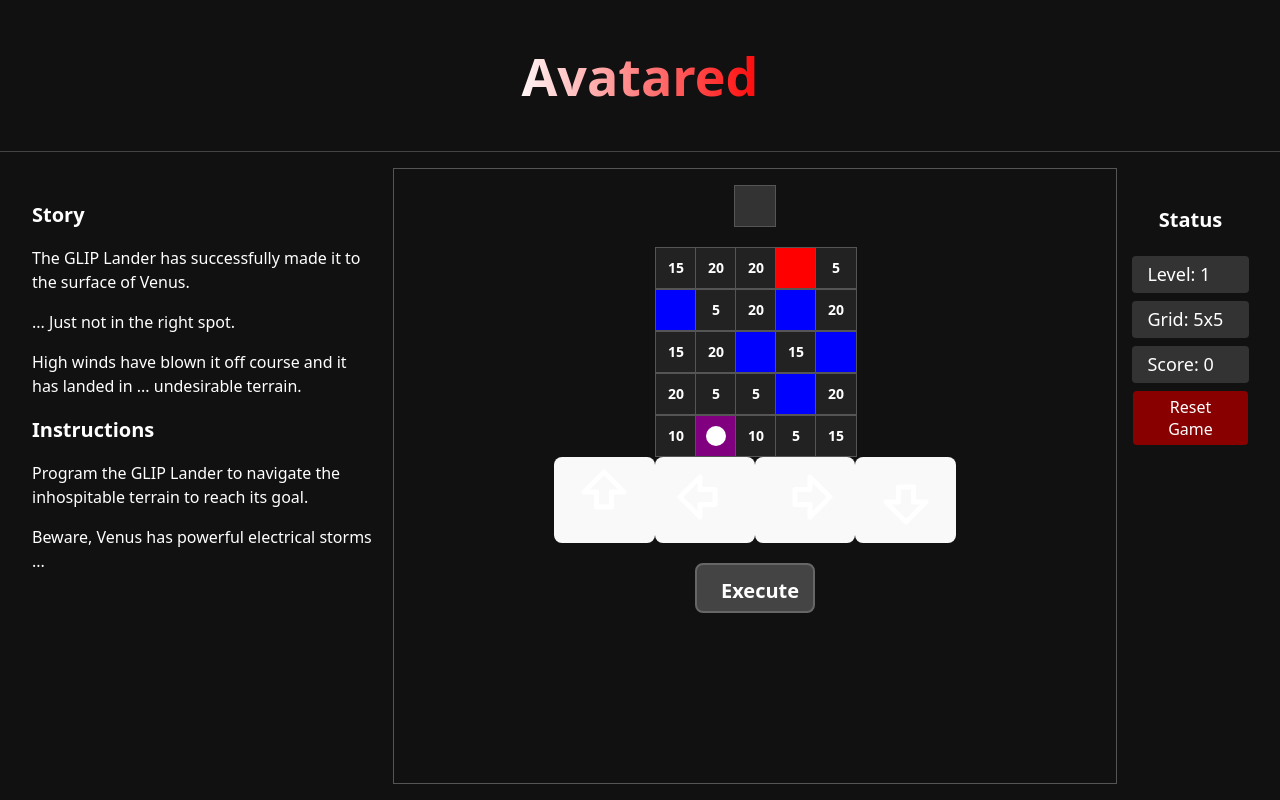
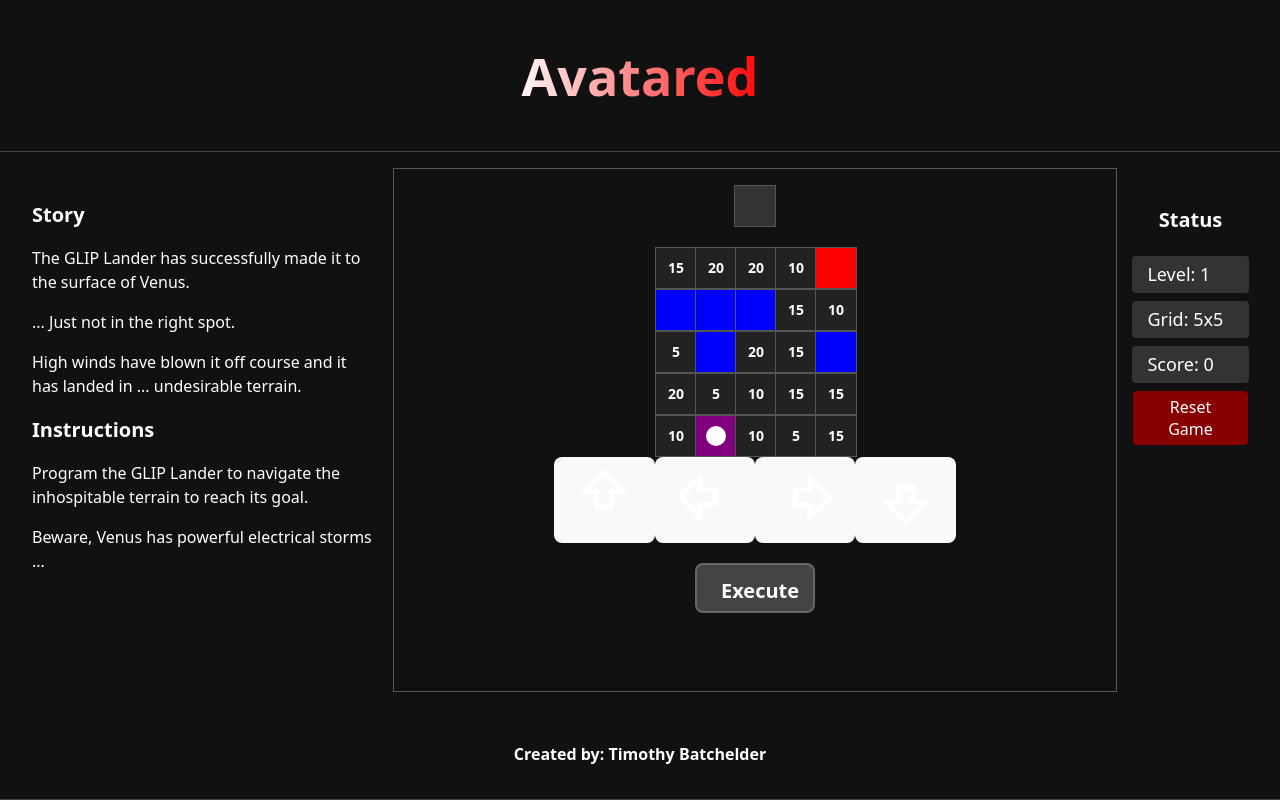
Before and after one commit to tbatchelder/Avatared, a React (Vite) app: page / in a window 1280 px wide. Built offline with nearby package versions, Linux system fonts and the light colour scheme.

Commit message:
Added my name

```diff
--- a/src/App.tsx
+++ b/src/App.tsx
@@ -1,4 +1,4 @@
-import { useState, useEffect, useRef } from "react";
+import { useState, useEffect, useRef, useCallback } from "react";
 import React from "react";
 import Grid from "./components/Grid";
 import type { Tile } from "./components/Grid";
@@ -22,7 +22,7 @@ const App: React.FC = () => {
     col: number;
   } | null>(null);
   const [isExecuting, setIsExecuting] = useState<boolean>(false);
-  const [currentPathIndex, setCurrentPathIndex] = useState<number>(0);
+  // const [currentPathIndex, setCurrentPathIndex] = useState<number>(0);
   const executionTimerRef = useRef<number | null>(null);
   const [score, setScore] = useState(0);
   const [globalGlitchActive, setGlobalGlitchActive] = useState(false);
@@ -33,49 +33,22 @@ const App: React.FC = () => {
   // const [debugInfo, setDebugInfo] = useState<string>("");
 
   // Calculate current grid size based on level
-  const getCurrentGridSize = () => {
+  const getCurrentGridSize = useCallback(() => {
     return Math.min(MIN_GRID_SIZE + (level - 1), MAX_GRID_SIZE);
-  };
+  }, [level]);
 
   // Calculate obstacle count based on level
-  const getObstacleCount = (gridSize: number) => {
-    const totalTiles = gridSize * gridSize;
-    const obstaclePercent =
-      BASE_OBSTACLE_PERCENT + (level - 1) * OBSTACLE_PERCENT_INCREMENT;
-    return Math.floor((totalTiles - 2) * (obstaclePercent / 100)); // Subtract 2 for start and end tiles
-  };
+  const getObstacleCount = useCallback(
+    (gridSize: number) => {
+      const totalTiles = gridSize * gridSize;
+      const obstaclePercent =
+        BASE_OBSTACLE_PERCENT + (level - 1) * OBSTACLE_PERCENT_INCREMENT;
+      return Math.floor((totalTiles - 2) * (obstaclePercent / 100));
+    },
+    [level]
+  );
 
-  // Calculate glitch multiplier based on level
-  const getGlitchMultiplier = () => {
-    return Math.pow(2, level - 1); // Double for each level: 1, 2, 4, 8, 16, etc.
-  };
-
-  // Generate grid based on current level
-  useEffect(() => {
-    const { grid, startCol, endCol } = generateGrid();
-    setGrid(grid);
-    setStartCol(startCol);
-    setEndCol(endCol);
-  }, [level]);
-
-  // Set initial player position when grid is generated
-  useEffect(() => {
-    if (grid.length > 0) {
-      const gridSize = getCurrentGridSize();
-      setPlayerPosition({ row: gridSize - 1, col: startCol });
-    }
-  }, [grid, startCol]);
-
-  // Cleanup timer on unmount
-  useEffect(() => {
-    return () => {
-      if (executionTimerRef.current !== null) {
-        window.clearTimeout(executionTimerRef.current);
-      }
-    };
-  }, []);
-
-  const generateGrid = () => {
+  const generateGrid = useCallback(() => {
     const gridSize = getCurrentGridSize();
     const grid: Tile[][] = Array(gridSize)
       .fill(null)
@@ -162,7 +135,40 @@ const App: React.FC = () => {
     }
 
     return { grid, startCol, endCol };
+  }, [getCurrentGridSize, getObstacleCount]);
+
+  // Calculate glitch multiplier based on level
+  const getGlitchMultiplier = () => {
+    return Math.pow(2, level - 1); // Double for each level: 1, 2, 4, 8, 16, etc.
   };
+
+  // Generate grid based on current level
+  useEffect(() => {
+    const { grid, startCol, endCol } = generateGrid();
+    setGrid(grid);
+    setStartCol(startCol);
+    setEndCol(endCol);
+  }, [level, generateGrid]);
+
+  // Set initial player position when grid is generated
+  useEffect(() => {
+    if (grid.length > 0) {
+      const getCurrentGridSize = () => {
+        return Math.min(MIN_GRID_SIZE + (level - 1), MAX_GRID_SIZE);
+      };
+      const gridSize = getCurrentGridSize();
+      setPlayerPosition({ row: gridSize - 1, col: startCol });
+    }
+  }, [grid, startCol, level]);
+
+  // Cleanup timer on unmount
+  useEffect(() => {
+    return () => {
+      if (executionTimerRef.current !== null) {
+        window.clearTimeout(executionTimerRef.current);
+      }
+    };
+  }, []);
 
   const MAX_PER_ROW = 10;
 
@@ -213,7 +219,7 @@ const App: React.FC = () => {
     // Reset player position to start and path index
     const gridSize = getCurrentGridSize();
     setPlayerPosition({ row: gridSize - 1, col: startCol });
-    setCurrentPathIndex(0);
+    // setCurrentPathIndex(0);
     setIsExecuting(true);
 
     // Create a copy of the grid without any existing path markers
@@ -319,7 +325,7 @@ const App: React.FC = () => {
     // Update the grid and player position in state
     setGrid(newGrid);
     setPlayerPosition(newPosition);
-    setCurrentPathIndex(stepIndex);
+    // setCurrentPathIndex(stepIndex);
 
     // Check if reached the end
     if (newRow === 0 && newCol === endCol) {
@@ -530,7 +536,7 @@ const App: React.FC = () => {
     setScore(0);
     setGlitchProbability(Math.random() * 25);
     setIsExecuting(false);
-    setCurrentPathIndex(0);
+    // setCurrentPathIndex(0);
     if (executionTimerRef.current !== null) {
       window.clearTimeout(executionTimerRef.current);
     }
@@ -810,6 +816,23 @@ const App: React.FC = () => {
           </button>
         </div>
       </div>
+      {/* Footer */}
+      <footer
+        style={{
+          width: "100%",
+          textAlign: "center",
+          padding: "12px 0",
+          borderBottom: "1px solid #444",
+        }}
+      >
+        <h4
+          style={{
+            fontWeight: "bold",
+          }}
+        >
+          Created by: Timothy Batchelder
+        </h4>
+      </footer>
     </div>
   );
 };
```
